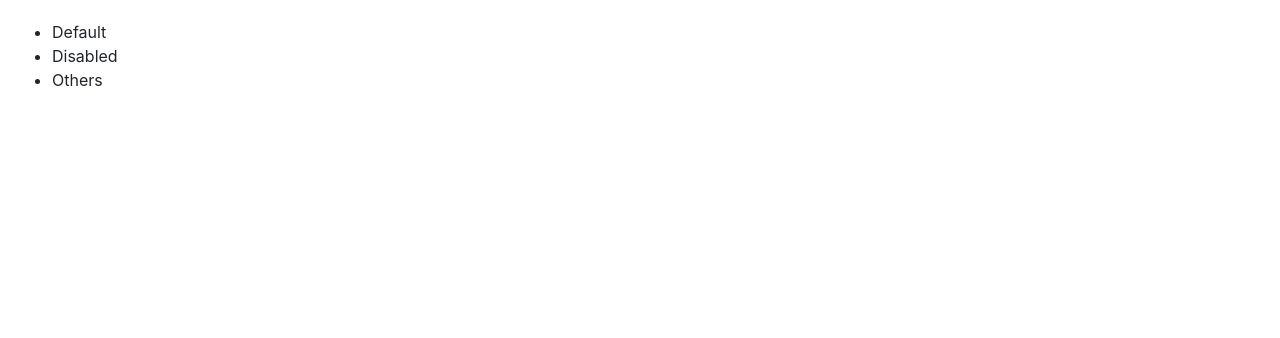
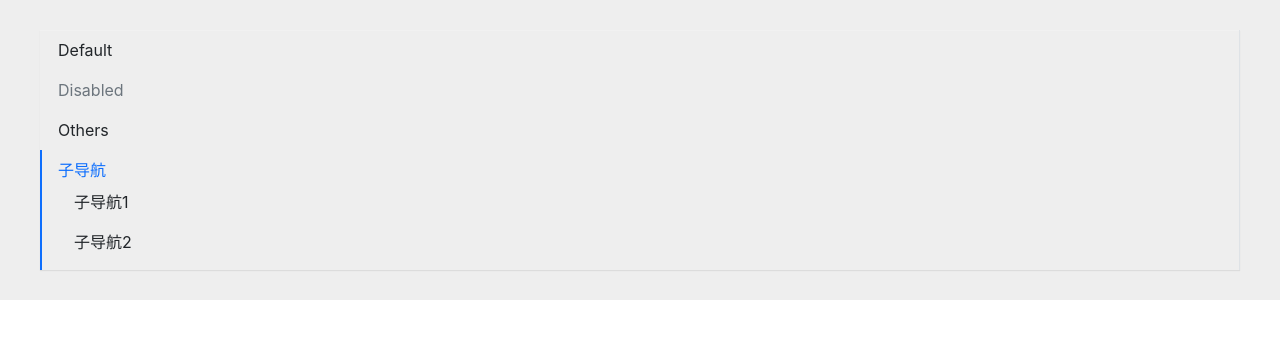
Before and after one commit to xiangxinji/LemonUI-react, a React (Create React App) app: page / in a window 1280 px wide. Shown: the top 338 px of the page. Built offline with nearby package versions, Linux system fonts and the light colour scheme.

Commit message:
用着偷来的样式和js 写了这个menu 组件 ┭┮﹏┭┮

```diff
--- a/src/App.tsx
+++ b/src/App.tsx
@@ -1,17 +1,22 @@
 import React from "react";
 import Menu from "./components/Menu/menu";
 import MenuItem from "./components/Menu/item";
+import SubMenu from './components/Menu/subMenu'
 function App() {
   return (
     <div className="App">
-      <Menu defaultIndex={0} mode="horizontal" onSelect={(index) => {
+      <Menu defaultIndex="3"  mode="vertical"  onSelect={(index) => {
         console.log('你成功点击了 :' + index)
-      }}>
+      }} defaultOpenSubMenus={['3']} >
         <MenuItem>Default</MenuItem>
         <MenuItem disabled={true}>
           Disabled
         </MenuItem>
         <MenuItem> Others </MenuItem>
+        <SubMenu title="子导航">
+          <MenuItem>子导航1</MenuItem>
+          <MenuItem>子导航2</MenuItem>
+        </SubMenu>
       </Menu>
     </div>
   );
--- /dev/null
+++ b/src/components/Menu/_style.scss
@@ -0,0 +1,75 @@
+.menu {
+    display: flex;
+    flex-wrap: wrap;
+    padding-left: 0;
+    margin-bottom: 30px;
+    list-style: none;
+    border-bottom: $menu-border-width solid $menu-border-color;
+    box-shadow: $menu-box-shadow;
+    >.menu-item {
+      padding: $menu-item-padding-y $menu-item-padding-x;
+      cursor: pointer;
+      transition: $menu-transition;
+      &:hover, &:focus {
+        text-decoration: none;
+      }
+      &.disabled {
+        color: $menu-item-disabled-color;
+        pointer-events: none;
+        cursor: default;
+      }
+      &.active, &:hover {
+        color: $menu-item-active-color;
+        border-bottom: $menu-item-active-border-width solid $menu-item-active-color;
+      }
+    }
+    .submenu-item {
+      position: relative;
+    }
+    .submenu {
+      list-style:none;
+      padding-left: 0;
+      white-space: nowrap;
+      display: none;
+      //transition: $menu-transition;
+      .menu-item {
+        padding: $menu-item-padding-y $menu-item-padding-x;
+        cursor: pointer;
+        transition: $menu-transition;
+        color: $body-color;
+        &.active, &:hover {
+          color: $menu-item-active-color !important;
+        }
+      }
+    }
+    .submenu.menu-opened {
+      display: block;
+    }
+  }
+  .menu-horizontal {
+    >.menu-item {
+      border-bottom: $menu-item-active-border-width solid transparent;
+    }
+    .submenu {
+      position: absolute;
+      background: $white;
+      z-index: 100;
+      top: calc(100% + 8px);
+      left: 0;
+      border: $menu-border-width solid $menu-border-color;
+      box-shadow: $submenu-box-shadow;
+    }
+  }
+  .menu-vertical {
+    flex-direction: column;
+    border-bottom: 0px;
+    margin: 10px 20px;
+    border-right: $menu-border-width solid $menu-border-color;
+    >.menu-item {
+      border-left: $menu-item-active-border-width solid transparent;
+      &.active, &:hover {
+        border-bottom: 0px;
+        border-left: $menu-item-active-border-width solid $menu-item-active-color;
+      }
+    }
+  }
--- a/src/components/Menu/item.tsx
+++ b/src/components/Menu/item.tsx
@@ -5,14 +5,14 @@ import { MenuContext } from "./menu";
 
 export interface IItemProps {
   className?: string;
-  index?: number;
+  index?: string;
   disabled?: boolean;
 }
 
 const Item: React.FC<IItemProps> = props => {
   const { index, disabled, children, className } = props;
   const context = useContext(MenuContext);
-  const classes = classNames(classNames, {
+  const classes = classNames(className , 'menu-item', {
     disabled: disabled,
     active: context.index === index
   });
@@ -20,7 +20,7 @@ const Item: React.FC<IItemProps> = props => {
     <li
       className={classes}
       onClick={() => {
-        if (!disabled && context.onSelect && typeof index === 'number') {
+        if (!disabled && context.onSelect && typeof index === 'string') {
           context.onSelect(index);
         }
       }}
--- a/src/components/Menu/menu.tsx
+++ b/src/components/Menu/menu.tsx
@@ -7,37 +7,40 @@ import React, {
 } from "react";
 import classNames from "classnames";
 
-import { IItemProps } from "./item";
+import Item, { IItemProps } from "./item";
 
 // 导航的模式 水平或者垂直
 type MenuMode = "vertical" | "horizontal";
 // 点击选中事件的类型
-type selectFuncType = (selectedIndex: number) => void;
+type selectFuncType = (selectedIndex: string) => void;
 
 export interface IMenuProps {
   className?: string;
   mode?: MenuMode;
   style?: CSSProperties;
   onSelect?: selectFuncType;
-  defaultIndex?: number;
+  defaultIndex?: string;
+  defaultOpenSubMenus?:string [] ;
 }
 
 type contextProps = {
-  index: number;
+  index: string ;
   onSelect?: selectFuncType;
+  mode ?: MenuMode ;
+  defaultOpenSubMenus ?: string [] ;
 };
 
 export const MenuContext = createContext<contextProps>({
-  index: 0
+  index: '0' ,
 });
 
 // 渲染填充索引并过滤子组件，
 const renderChildren = (children:any) => {
   const childs = React.Children.map(children, (child, ind) => {
     const childElement = child as React.FunctionComponentElement<IItemProps>;
-    if (childElement.type.displayName === "menu-item") {
+    if (childElement.type.displayName === "menu-item" || childElement.type.displayName === 'submenu') {
       return React.cloneElement(childElement, {
-        index: ind
+        index: ind.toString()
       });
     } else {
       console.error("使用menu 组件请在子组件填充 menu-item 组件 。。。");
@@ -48,15 +51,15 @@ const renderChildren = (children:any) => {
 };
 
 const Menu: React.FC<IMenuProps> = props => {
-  const { className, mode, style, onSelect, defaultIndex, children } = props;
+  const { className, mode, style, onSelect, defaultIndex, children ,  defaultOpenSubMenus } = props;
   const [current, setCurrentItem] = useState(defaultIndex);
-  const classes = classNames("menu", className, {
-    "menu-horizontal": mode === "horizontal"
-  });
+  const classes = classNames("menu", className, 'menu-' + mode );
 
   // 创建出这个上下文 ， 提供给子组件进行调用
   const providerData: contextProps = {
-    index: typeof current === "undefined" ? 0 : current,
+    index: typeof current === "undefined" ? '0' : current,
+    mode ,
+    defaultOpenSubMenus ,
     onSelect: selectedIndex => {
       setCurrentItem(selectedIndex);
       if (onSelect) {
@@ -75,8 +78,10 @@ const Menu: React.FC<IMenuProps> = props => {
 };
 
 Menu.defaultProps = {
-  mode: "vertical",
-  defaultIndex: 0
+  mode: "horizontal",
+  defaultIndex: '0',
+  defaultOpenSubMenus: []
 };
 
+
 export default Menu;
--- /dev/null
+++ b/src/components/Menu/subMenu.tsx
@@ -0,0 +1,81 @@
+import React, { Component, useContext, Children, useState } from "react";
+import classNames from "classnames";
+import Menu, { MenuContext } from "./menu";
+import { IItemProps } from "./item";
+
+export interface ISubMenuProps {
+  title: string;
+  index?: string;
+  className?: string;
+}
+
+const SubMenu: React.FC<ISubMenuProps> = ({
+  title,
+  index,
+  className,
+  children
+}) => {
+  const context = useContext(MenuContext);
+  const openedSubMenus = context.defaultOpenSubMenus as Array<string>
+  const isOpend =
+    index && context.mode === "vertical"
+      ? openedSubMenus.includes(index)
+      : false;
+  const [open, setOpen] = useState(isOpend);
+
+  const classes = classNames("menu-item submenu-item", classNames, {
+    active: context.index === index
+  });
+
+  const handleMouse = (e: React.MouseEvent, flag: boolean) => {
+    e.preventDefault();
+    setOpen(flag);
+  };
+
+  const renderMouseEvents =
+    context.mode !== "vertical"
+      ? {
+          onMouseEnter: (e: React.MouseEvent) => {
+            handleMouse(e, true);
+          },
+          onMouseLeave: (e: React.MouseEvent) => {
+            handleMouse(e, false);
+          }
+        }
+      : {};
+
+  const renderChildren = () => {
+    return React.Children.map(children, (child: any, childIndex) => {
+      const childElement = child as React.FunctionComponentElement<IItemProps>;
+      if (childElement.type.displayName === "menu-item") {
+        return React.cloneElement(child, {
+          index: `${index}-${childIndex}`
+        });
+      } else {
+        console.warn("请在submenu组件中使用menu-item组件");
+      }
+    });
+  };
+
+  const subMenuClasses = classNames("submenu", {
+    "menu-opened": open
+  });
+
+  return (
+    <li className={classes} {...renderMouseEvents}>
+      <div
+        className="menu-title"
+        onClick={() => {
+          setOpen(!open);
+        }}
+      >
+        {title}
+      </div>
+      <ul className={subMenuClasses}>{renderChildren()}</ul>
+    </li>
+  );
+};
+
+SubMenu.displayName = "submenu";
+
+export default SubMenu;
--- a/src/styles/_variables.scss
+++ b/src/styles/_variables.scss
@@ -213,3 +213,21 @@ $btn-border-radius-lg:        $border-radius-lg !default;
 $btn-border-radius-sm:        $border-radius-sm !default;
 
 $btn-transition:              color .15s ease-in-out, background-color .15s ease-in-out, border-color .15s ease-in-out, box-shadow .15s ease-in-out !default;
+
+
+// menu
+$menu-border-width:            $border-width !default;
+$menu-border-color:            $border-color !default;
+$menu-box-shadow:              inset 0 1px 0 rgba($white, .15), 0 1px 1px rgba($black, .075) !default;
+$menu-transition:              color .15s ease-in-out, border-color .15s ease-in-out !default;
+
+// menu-item
+$menu-item-padding-y:          .5rem !default;
+$menu-item-padding-x:          1rem !default;
+$menu-item-active-color:       $primary !default;
+$menu-item-active-border-width: 2px !default;
+$menu-item-disabled-color:     $gray-600 !default;
+
+//sub-menu
+//submenu
+$submenu-box-shadow: 0 2px 4px 0 rgba(0,0,0,.12), 0 0 6px 0 rgba(0,0,0,.04);
--- a/src/styles/index.scss
+++ b/src/styles/index.scss
@@ -4,6 +4,9 @@
 // 按钮
 @import "../components/Button/style";
 
+@import "../components/Menu/style";
+
 .App{
     padding:20px ;
+    background-color: #eee;
 }
```
